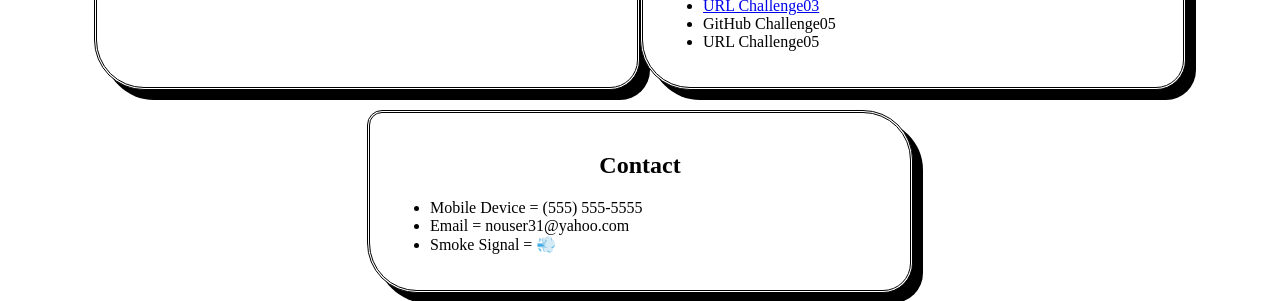
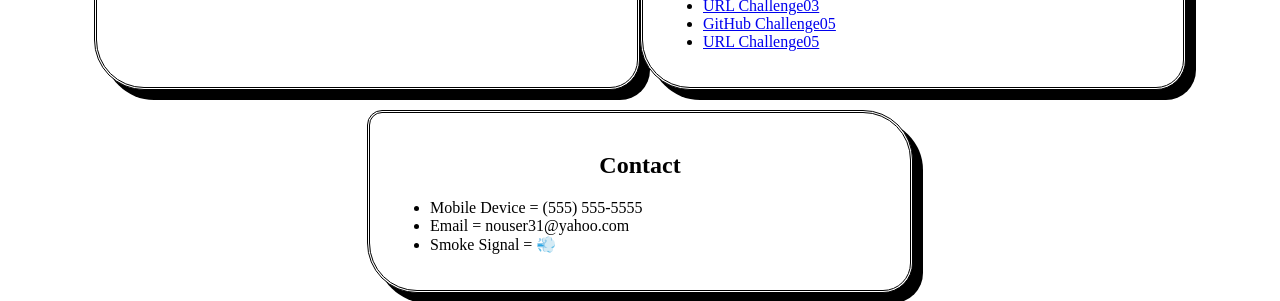
Before and after one commit to Jo3yG/Challenge02, a plain HTML site: page index.html in a window 1280 px wide. Shown: the part 794-1095 px from the top of the page. Drawn offline with Linux system fonts and the light colour scheme.

Commit message:
added challenge05

```diff
--- a/index.html
+++ b/index.html
@@ -53,8 +53,8 @@
                 <li><a href="https://github.com/Jo3yG/Challenge01">GitHub Challenge01</a></li>
                 <li><a href="https://github.com/Jo3yG/Challenge03.git">GitHub Challenge03</a></li>
                 <li><a href="https://jo3yg.github.io/Challenge03/ ">URL Challenge03</a></li>
-                <li><a href="https://github.com/Jo3yG/Challenge05.git"></a>GitHub Challenge05</li>
-                <li><a href="https://jo3yg.github.io/Challenge05/"></a>URL Challenge05</li>
+                <li><a href="https://github.com/Jo3yG/Challenge05.git">GitHub Challenge05</a></li>
+                <li><a href="https://jo3yg.github.io/Challenge05/">URL Challenge05</a></li>
             </ul>
         </section>
         <section class="linkboxes" id="Contact">
```
